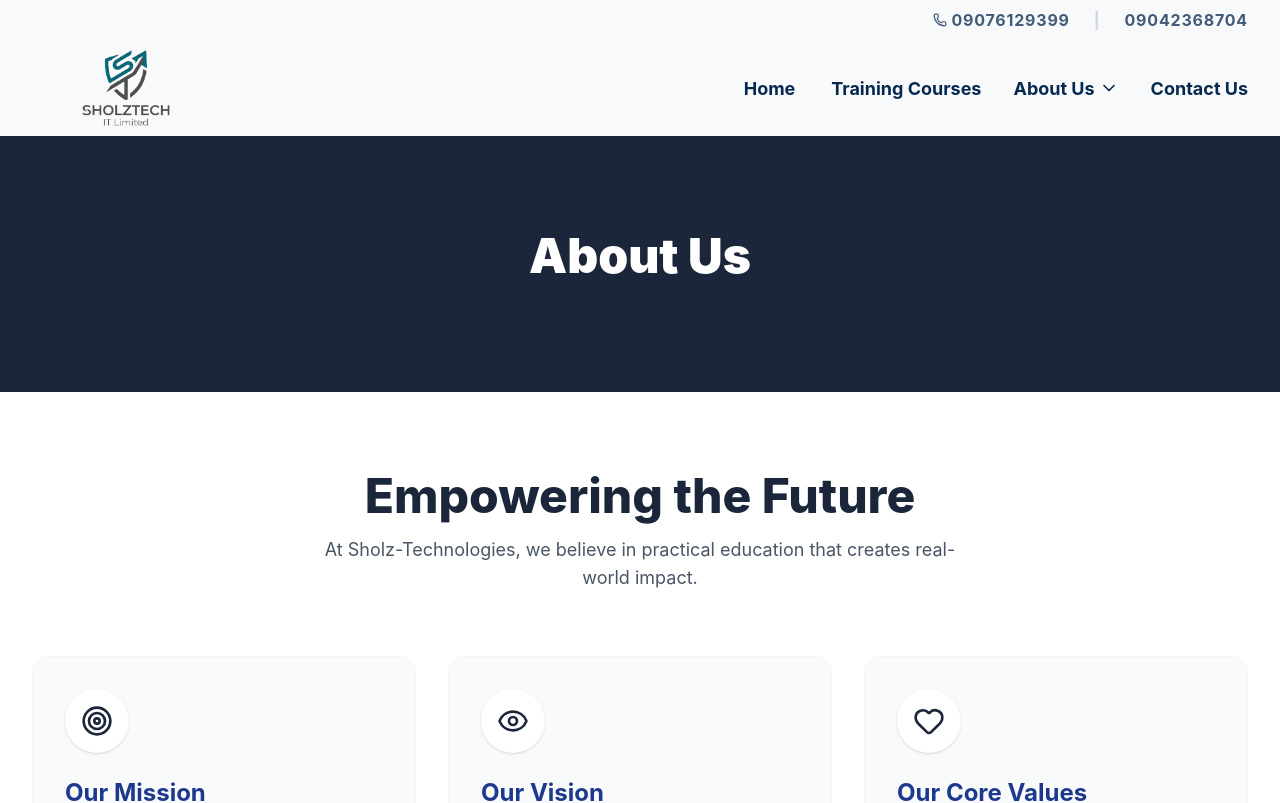
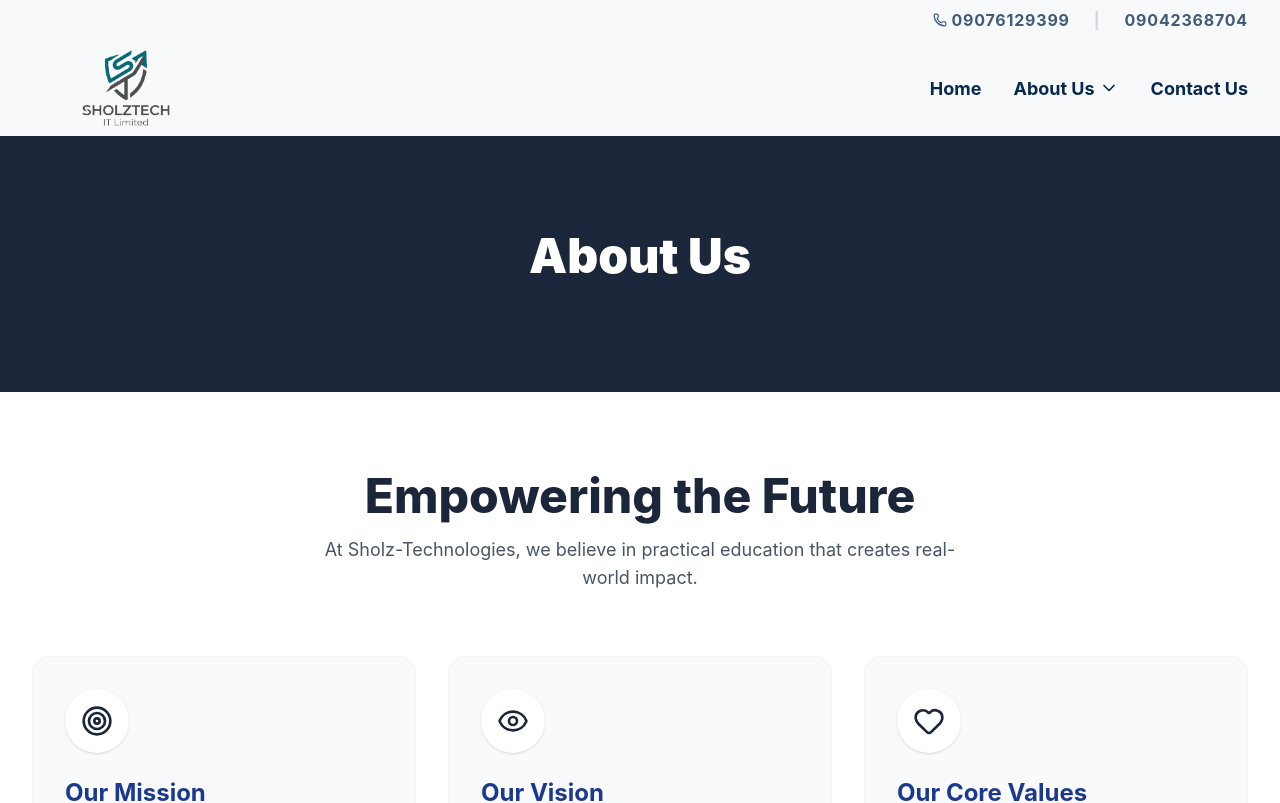
Before and after one commit to Oluwaseun-shola/sholztech, a React (Vite) app: page /sholztech/about in a window 1280 px wide. Shown: the top 803 px of the page. Built offline with nearby package versions, Linux system fonts and the light colour scheme.

Commit message:
final push

```diff
--- a/src/components/Navbar.jsx
+++ b/src/components/Navbar.jsx
@@ -9,7 +9,7 @@ const Navbar = () => {
 
   const navLinks = [
     { name: "Home", path: "/" },
-    { name: "Training Courses", path: "/sholztech/AllCourses" },
+
     {
       name: "About Us",
       path: "/about",
```
